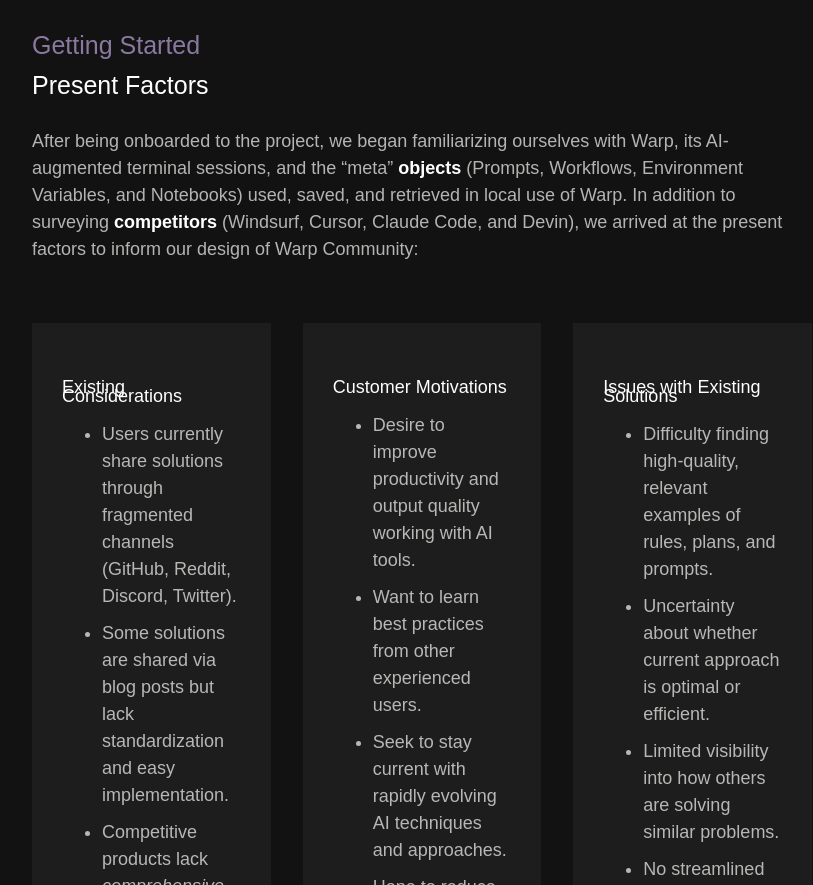
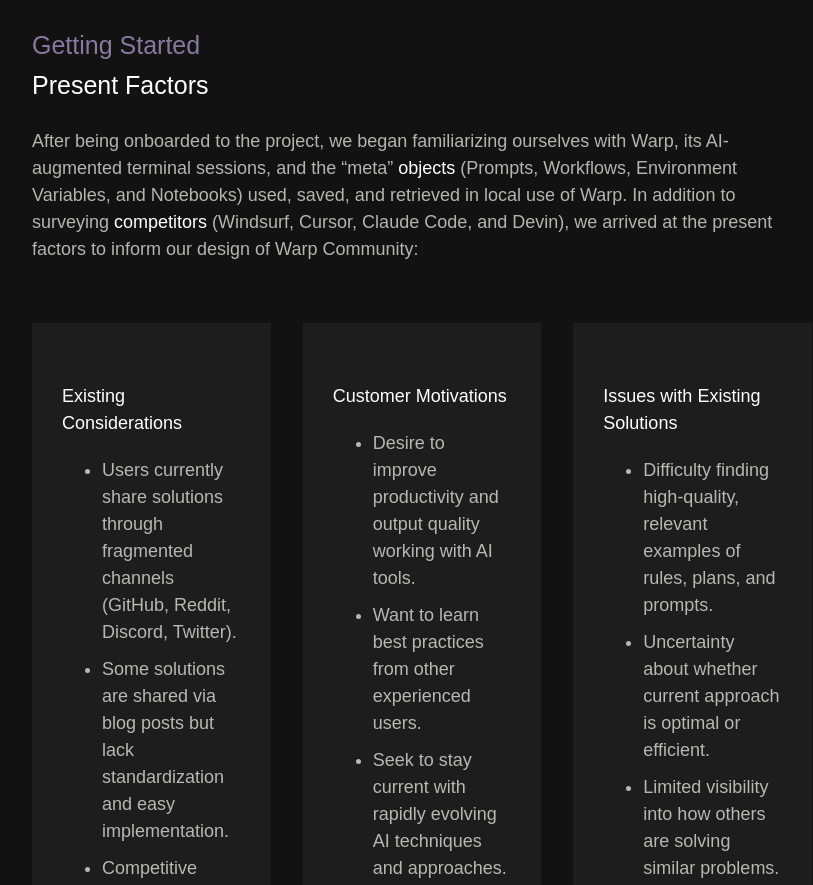
Before and after one commit to apoorvatalwalkar/iterative-design, a plain HTML site: page index.html in a window 1280 px wide. Shown: the part 1915-2800 px from the top of the page, without its empty margins (218-1031 px from the left). Drawn offline with Linux system fonts and the light colour scheme; a web font is replaced by a local one.

Commit message:
few fixes

```diff
--- a/index.html
+++ b/index.html
@@ -30,6 +30,7 @@
             <a href="#getting-started">Getting Started</a>
             <a href="#sketches">Sketching and Wireframing</a>
             <a href="#hi-fi">Hi-Fi Prototyping</a>
+            <a href="#results">Results and Takeaways</a>
         </div>
 
         <hr class="solid" style="margin-top: 20px;">
@@ -91,8 +92,8 @@
             we arrived at the present factors to inform our design of Warp Community:
         </p>
         <div class="card-container">
-            <div class="card" style="width:450px; margin-right: 2rem;">
-                <p style="line-height:0.5; padding-top:10px; color: white;">Existing Considerations</p>
+            <div class="card" style="width:460px; margin-right: 2rem;">
+                <p style="padding-top:10px; color: white;">Existing Considerations</p>
                 <ul>
                     <li>Users currently share solutions through fragmented channels (GitHub, Reddit, Discord, Twitter).
                     </li>
@@ -101,8 +102,8 @@
                     <li>Interface needs to balance discovery with ease of implementation.</li>
                 </ul>
             </div>
-            <div class="card" style="width:450px">
-                <p style="line-height:0.5; padding-top:10px; color: white;">Customer Motivations</p>
+            <div class="card" style="width:460px">
+                <p style="padding-top:10px; color: white;">Customer Motivations</p>
                 <ul>
                     <li>Desire to improve productivity and output quality working with AI tools.</li>
                     <li>Want to learn best practices from other experienced users. </li>
@@ -110,8 +111,8 @@
                     <li>Hope to reduce time spent creating rules, plans, and prompts from scratch.</li>
                 </ul>
             </div>
-            <div class="card" style="width:450px; margin-left: 2rem;">
-                <p style="line-height:0.5; padding-top:10px; color: white;">Issues with Existing Solutions</p>
+            <div class="card" style="width:460px; margin-left: 2rem;">
+                <p style="padding-top:10px; color: white;">Issues with Existing Solutions</p>
                 <ul>
                     <li>Difficulty finding high-quality, relevant examples of rules, plans, and prompts. </li>
                     <li>Uncertainty about whether current approach is optimal or efficient.</li>
--- a/styles.css
+++ b/styles.css
@@ -203,7 +203,7 @@ a:hover {
 
 .highlight-white {
     color: white;
-    font-weight: bold;
+    font-weight: 500;
 }
 
 ::-webkit-scrollbar {
```
